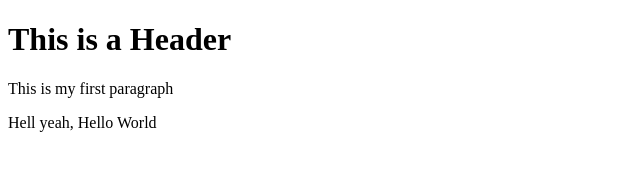
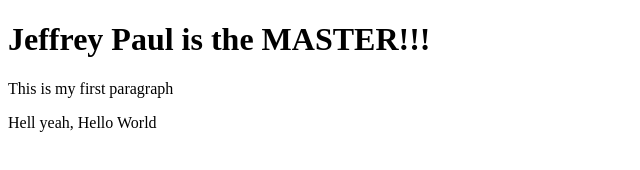
Before and after one commit to jefepablo/jefe, a website: page index.html in a window 1280 px wide. Shown: the whole page, without its empty margins (0-640 px from the left). Drawn offline with Linux system fonts and the light colour scheme.

Commit message:
npmSetup

```diff
--- a/index.html
+++ b/index.html
@@ -1,7 +1,7 @@
 <!DOCTYPE html>
 <html>
    <body>
-      <h1>This is a Header</h1>
+      <h1>Jeffrey Paul is the MASTER!!!</h1>
       <p> This is my first paragraph</p>
       <p> Hell yeah, Hello World</p>
    </body>
```
